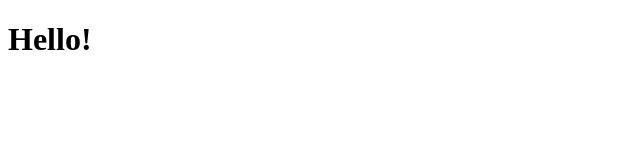
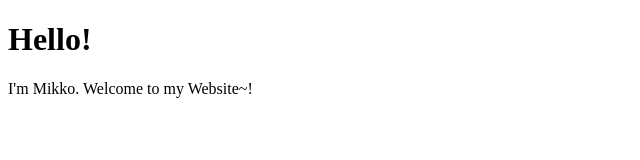
Before and after one commit to tzuuuu/Mikko_intro, a plain HTML site: page index.html in a window 1280 px wide. Shown: the whole page, without its empty margins (0-640 px from the left). Drawn offline with Linux system fonts and the light colour scheme.

Commit message:
edit index.html

```diff
--- a/index.html
+++ b/index.html
@@ -7,5 +7,6 @@
 </head>
 <body>
     <h1>Hello!</h1>
+    <p>I'm Mikko. Welcome to my Website~!</p>
 </body>
 </html>
```
Also changed, not shown: 1 other file.
